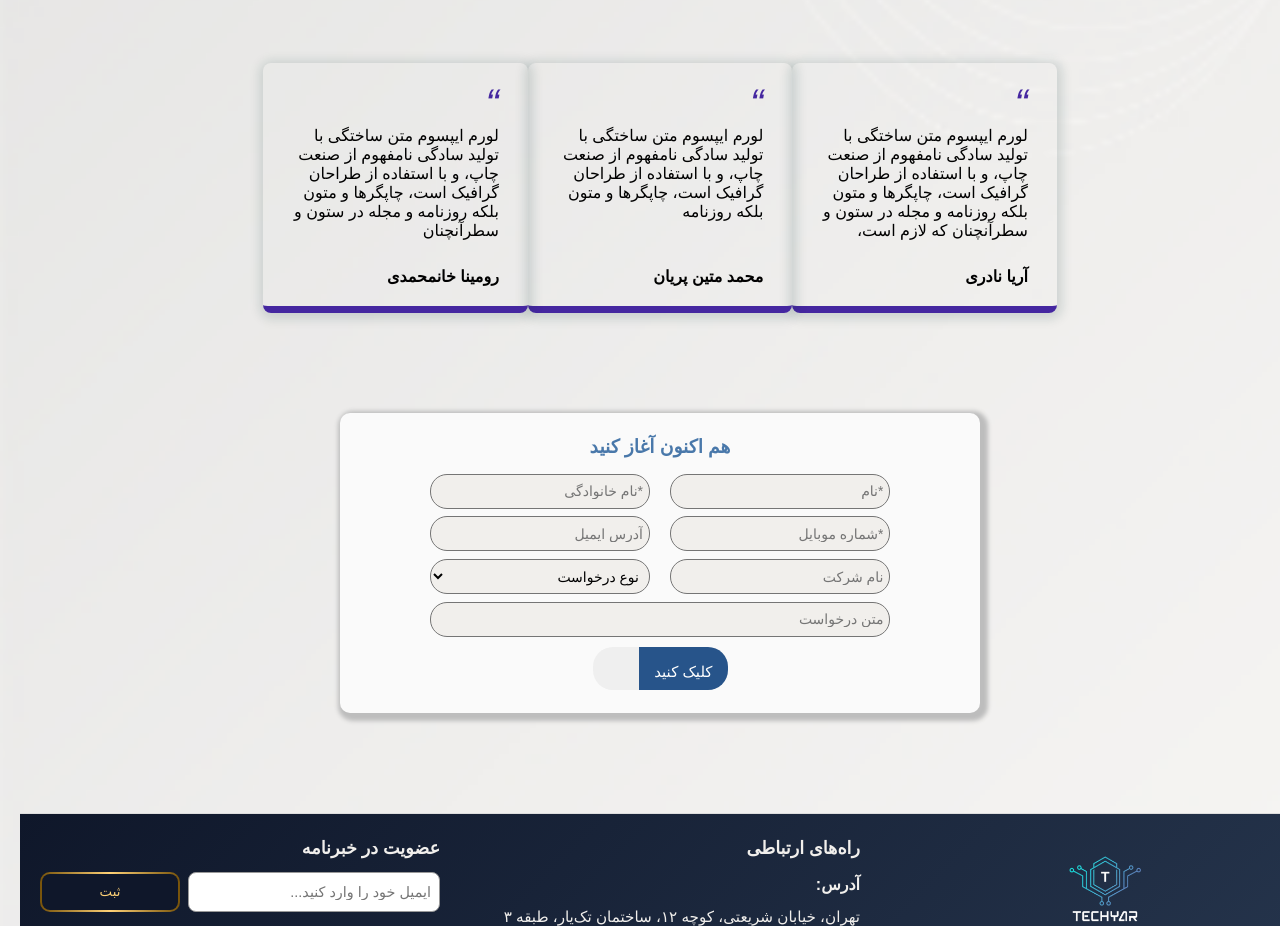
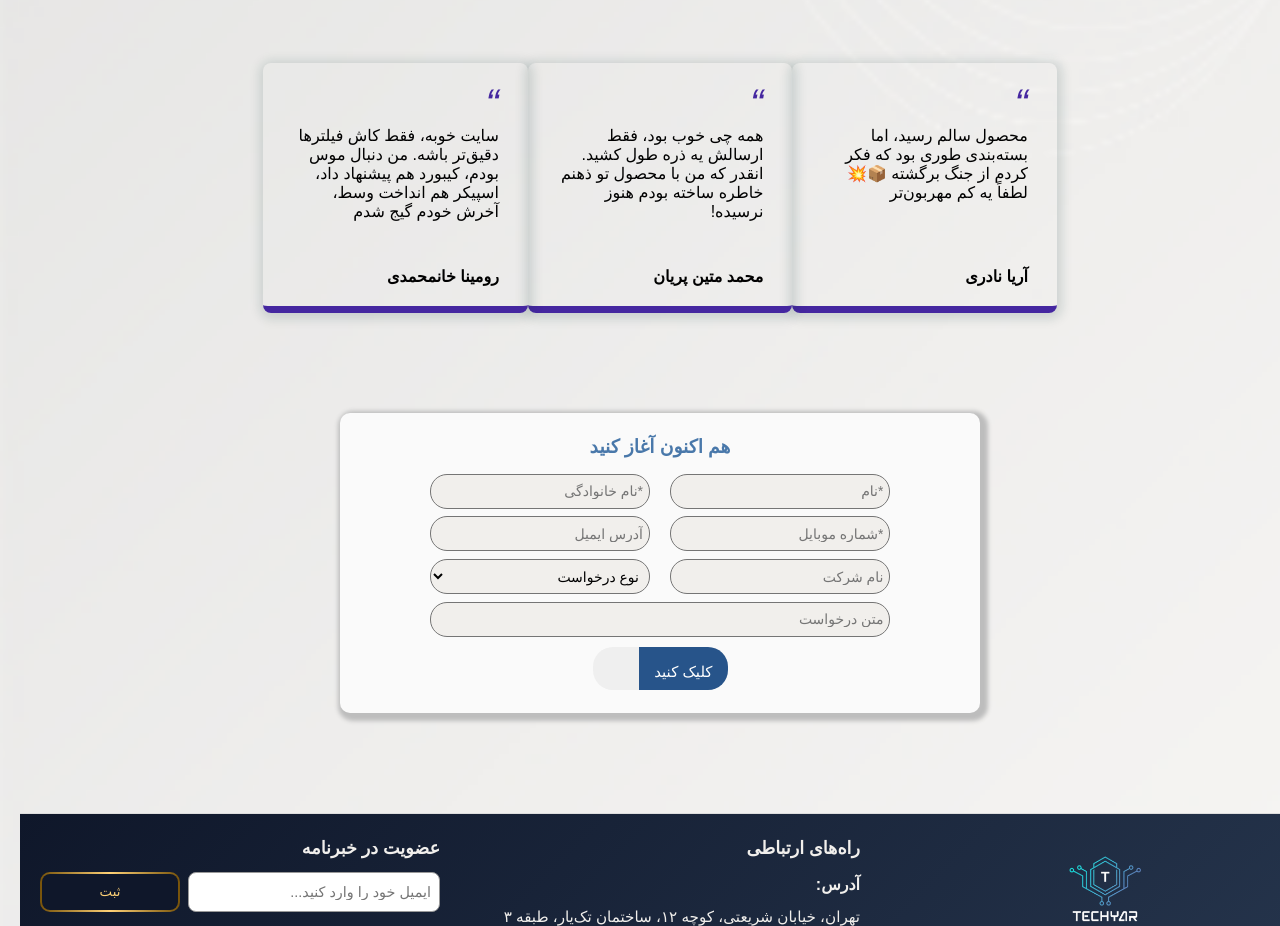
Before and after one commit to romina-kh/NetEng-Project, a React (Vite) app in the folder frontend/net-eng/: page / in a window 1280 px wide. Shown: the part 2640-3566 px from the top of the page. Built offline with nearby package versions, Linux system fonts and the light colour scheme; a small style sheet from the web is missing.

Commit message:
style: comment section

```diff
--- a/frontend/net-eng/src/components/homePage/Comments.jsx
+++ b/frontend/net-eng/src/components/homePage/Comments.jsx
@@ -10,7 +10,7 @@ function Comments(){
                 <div className="comment-box">
                     <div className="comment">
                         <i className="quote"></i>
-                        <p>لورم ایپسوم متن ساختگی با تولید سادگی نامفهوم از صنعت چاپ، و با استفاده از طراحان گرافیک است، چاپگرها و متون بلکه روزنامه و مجله در ستون و سطرآنچنان که لازم است،
+                        <p>محصول سالم رسید، اما بسته‌بندی طوری بود که فکر کردم از جنگ برگشته 📦💥 لطفاً یه کم مهربون‌تر
                         </p>
                         <h4>آریا نادری</h4>
                     </div>
@@ -18,7 +18,7 @@ function Comments(){
                 <div className="comment-box">
                     <div className="comment">
                         <i className="quote"></i>
-                        <p>لورم ایپسوم متن ساختگی با تولید سادگی نامفهوم از صنعت چاپ، و با استفاده از طراحان گرافیک است، چاپگرها و متون بلکه روزنامه
+                        <p> همه چی خوب بود، فقط ارسالش یه ذره طول کشید. انقدر که من با محصول تو ذهنم خاطره ساخته بودم هنوز نرسیده!
                         </p>
                         <h4>محمد متین پریان</h4>
                     </div>
@@ -26,7 +26,7 @@ function Comments(){
                 <div className="comment-box">
                     <div className="comment">
                         <i className="quote"></i>
-                        <p>لورم ایپسوم متن ساختگی با تولید سادگی نامفهوم از صنعت چاپ، و با استفاده از طراحان گرافیک است، چاپگرها و متون بلکه روزنامه و مجله در ستون و سطرآنچنان
+                        <p>سایت خوبه، فقط کاش فیلترها دقیق‌تر باشه. من دنبال موس بودم، کیبورد هم پیشنهاد داد، اسپیکر هم انداخت وسط، آخرش خودم گیج شدم
                         </p>
                         <h4>رومینا خانمحمدی</h4>
                     </div>
--- a/frontend/net-eng/src/components/homePage/navbar.jsx
+++ b/frontend/net-eng/src/components/homePage/navbar.jsx
@@ -6,7 +6,7 @@ function NavBar() {
     <div className="navbar">
       <div className="nav">
         <div className="left-nav">
-          <a href=""><h3>ورود / ثبت نام</h3></a>
+          <a href="/login"><h3>ورود / ثبت نام</h3></a>
           <a href=""><h3>محصولات / خدمات</h3></a>
           <a href=""><h3>درباره ما</h3></a>
           <a href=""><h3>تماس با ما</h3></a>
```
